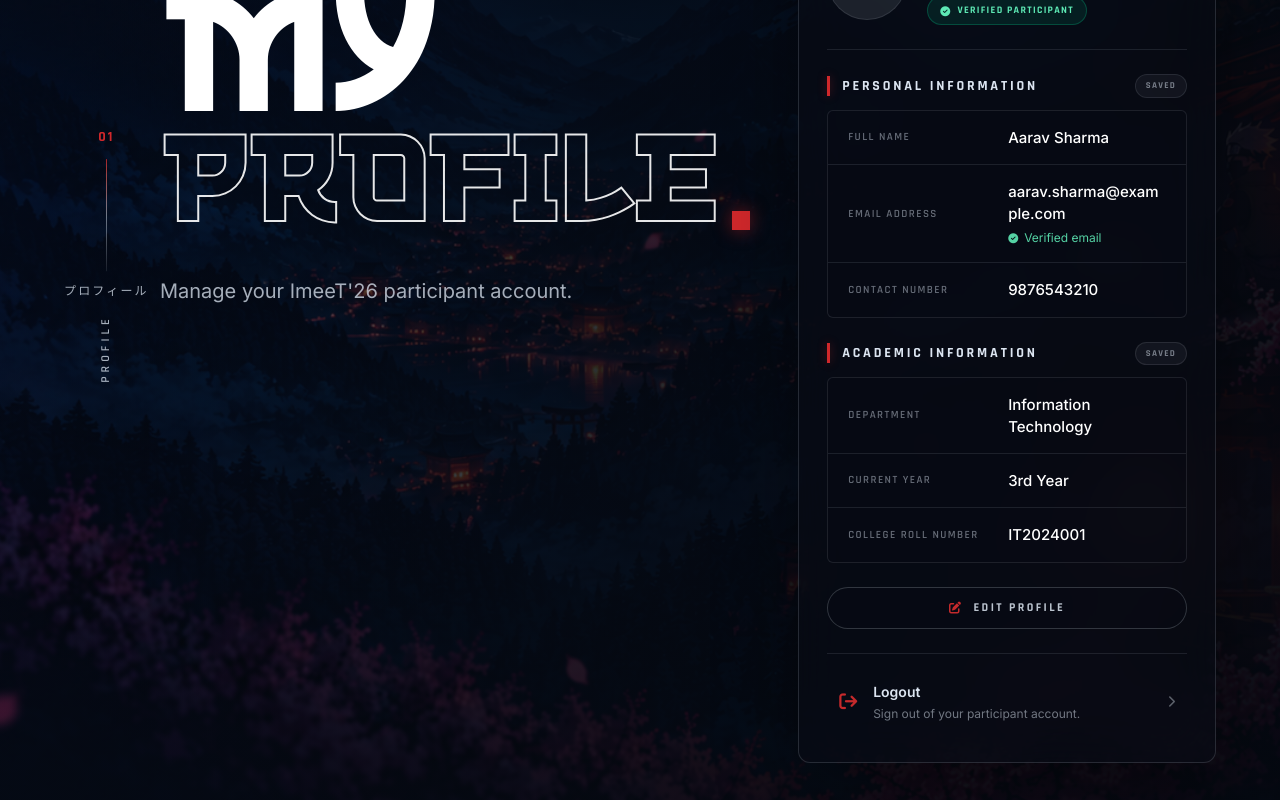
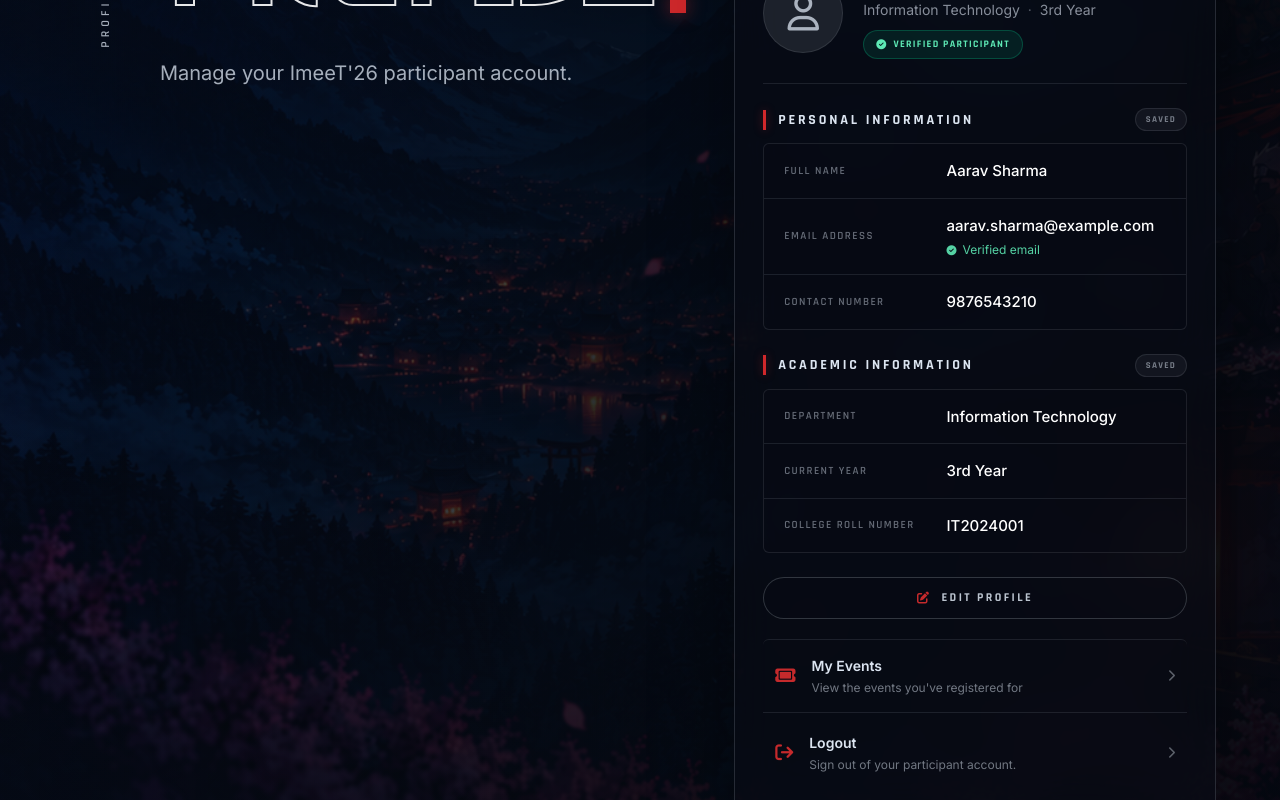
Before and after one commit to rivu851/imeet-1, a Next.js app: page /profile in a window 1280 px wide. Shown: the part 320-1120 px from the top of the page. Built offline with nearby package versions, Linux system fonts and the light colour scheme.

Commit message:
Add MyEventsPanel component and integrate event handling in ProfileCard

```diff
--- /dev/null
+++ b/src/components/profile/MyEventsPanel.tsx
@@ -0,0 +1,99 @@
+import Link from "next/link";
+import { useEffect, useRef } from "react";
+import type { RegisteredEvent } from "@/data/profileUser";
+
+function EventCard({ event }: { event: RegisteredEvent }) {
+  const confirmed = event.status === "Confirmed";
+
+  return (
+    <article className="relative border border-moon/15 bg-midnight/55 p-4 shadow-[0_12px_30px_rgba(0,0,0,0.2)] [clip-path:polygon(0_0,100%_0,100%_calc(100%_-_14px),calc(100%_-_14px)_100%,0_100%)] sm:p-5">
+      <div className="flex flex-wrap items-start justify-between gap-3">
+        <h3 className="font-display text-xl uppercase tracking-[0.05em] text-white sm:text-2xl">
+          {event.name}
+        </h3>
+        <span
+          className={`inline-flex items-center gap-1.5 rounded-full border px-2.5 py-1 font-nav text-[9px] font-bold uppercase tracking-[0.13em] ${
+            confirmed
+              ? "border-emerald-400/25 bg-emerald-400/10 text-emerald-300"
+              : "border-amber-400/25 bg-amber-400/10 text-amber-300"
+          }`}
+        >
+          <i className={`fa-solid ${confirmed ? "fa-circle-check" : "fa-clock"}`} aria-hidden="true" />
+          {event.status}
+        </span>
+      </div>
+
+      <div className="mt-4 grid gap-3 text-sm text-moon/75 sm:grid-cols-2">
+        <p className="flex items-center gap-2.5">
+          <i className="fa-regular fa-calendar text-red-hi" aria-hidden="true" />
+          <span>{event.date} <span className="text-moon/40">·</span> {event.time}</span>
+        </p>
+        <p className="flex items-center gap-2.5">
+          <i className="fa-solid fa-location-dot text-red-hi" aria-hidden="true" />
+          <span>{event.venue}</span>
+        </p>
+      </div>
+
+      <p className="mt-4 border-t border-moon/10 pt-3 font-mono text-[10px] tracking-[0.12em] text-moon/45">
+        REGISTRATION ID <span className="ml-2 text-moon/75">{event.ticketId}</span>
+      </p>
+    </article>
+  );
+}
+
+export default function MyEventsPanel({
+  events,
+  onBack,
+  active,
+}: {
+  events: RegisteredEvent[];
+  onBack: () => void;
+  active: boolean;
+}) {
+  const headingRef = useRef<HTMLHeadingElement>(null);
+
+  useEffect(() => {
+    if (active) headingRef.current?.focus();
+  }, [active]);
+
+  return (
+    <section aria-label="Registered events">
+      <button
+        type="button"
+        onClick={onBack}
+        className="inline-flex min-h-11 items-center gap-2 rounded-md px-2 text-sm font-nav font-semibold text-moon/75 transition-colors duration-300 hover:bg-vermilion/10 hover:text-white focus-visible:outline-none focus-visible:ring-2 focus-visible:ring-vermilion"
+      >
+        <i className="fa-solid fa-arrow-left text-vermilion" aria-hidden="true" />
+        Back
+      </button>
+
+      <header className="mt-4 flex flex-wrap items-end justify-between gap-3 border-b border-moon/10 pb-5">
+        <h2 ref={headingRef} tabIndex={-1} className="font-display text-3xl uppercase tracking-[0.08em] text-white focus:outline-none sm:text-4xl">
+          My Events
+        </h2>
+        <span className="rounded-full border border-vermilion/25 bg-vermilion/10 px-3 py-1.5 font-nav text-[10px] font-bold uppercase tracking-[0.13em] text-moon">
+          {events.length} Registered
+        </span>
+      </header>
+
+      {events.length ? (
+        <div className="mt-5 space-y-4">
+          {events.map((event) => <EventCard key={event.id} event={event} />)}
+        </div>
+      ) : (
+        <div className="flex min-h-64 flex-col items-center justify-center px-5 py-12 text-center">
+          <i className="fa-solid fa-ticket-simple text-4xl text-vermilion/80" aria-hidden="true" />
+          <p className="mt-5 max-w-xs text-sm leading-relaxed text-moon/65">
+            You haven&apos;t registered for any events yet
+          </p>
+          <Link
+            href="/events"
+            className="mt-6 inline-flex min-h-11 items-center gap-2 bg-red-hi px-5 py-2.5 font-nav text-xs font-bold uppercase tracking-[0.16em] text-white shadow-[0_6px_18px_rgba(168,24,27,0.3)] transition-[filter,transform] duration-300 hover:-translate-y-0.5 hover:brightness-110 focus-visible:outline-none focus-visible:ring-2 focus-visible:ring-red-hi focus-visible:ring-offset-2 focus-visible:ring-offset-midnight [clip-path:polygon(10px_0,100%_0,100%_calc(100%_-_10px),calc(100%_-_10px)_100%,0_100%,0_10px)]"
+          >
+            Explore Events <i className="fa-solid fa-arrow-right" aria-hidden="true" />
+          </Link>
+        </div>
+      )}
+    </section>
+  );
+}
--- a/src/components/profile/ProfileCard.tsx
+++ b/src/components/profile/ProfileCard.tsx
@@ -2,8 +2,9 @@
 
 import { useEffect, useState, type ReactNode } from "react";
 import { AnimatePresence, motion } from "framer-motion";
-import type { ProfileUser } from "@/data/profileUser";
+import type { ProfileUser, RegisteredEvent } from "@/data/profileUser";
 import ProfileEditForm from "@/components/profile/ProfileEditForm";
+import MyEventsPanel from "@/components/profile/MyEventsPanel";
 
 function StatusPill({ children, className }: { children: ReactNode; className?: string }) {
   return (
@@ -140,9 +141,17 @@ function AcademicInformation({ user }: { user: ProfileUser }) {
 export default function ProfileCard({
   user,
   onSaveUser,
+  view,
+  events,
+  onShowEvents,
+  onBackToProfile,
 }: {
   user: ProfileUser;
   onSaveUser: (formData: ProfileUser) => Promise<void>;
+  view: "profile" | "events";
+  events: RegisteredEvent[];
+  onShowEvents: () => void;
+  onBackToProfile: () => void;
 }) {
   const [editing, setEditing] = useState(false);
   const [avatarUrl, setAvatarUrl] = useState<string | null>(null);
@@ -150,6 +159,7 @@ export default function ProfileCard({
   const profileComplete = Boolean(
     user.name.trim() && /^\d{10}$/.test(user.contactNumber.trim()) && user.department.trim() && user.year.trim() && user.rollNumber.trim(),
   );
+  const profileVisible = view === "profile";
 
   useEffect(() => {
     if (!saved) return;
@@ -175,6 +185,14 @@ export default function ProfileCard({
     <section
       aria-label="Participant profile"
       className="w-full rounded-xl border border-moon/15 bg-midnight/65 p-4 shadow-[0_24px_80px_rgba(0,0,0,0.38)] backdrop-blur-xl sm:p-6 lg:p-7"
+    >
+      <div className="grid grid-cols-1">
+        <div
+          aria-hidden={!profileVisible}
+          inert={!profileVisible}
+          className={`col-start-1 row-start-1 min-w-0 transition-[opacity,transform] duration-300 ease-out motion-reduce:transform-none motion-reduce:transition-opacity ${
+            profileVisible ? "pointer-events-auto translate-x-0 opacity-100" : "pointer-events-none -translate-x-6 opacity-0"
+          }`}
         >
           <AnimatePresence mode="wait" initial={false}>
             <motion.div
@@ -204,19 +222,27 @@ export default function ProfileCard({
                       Edit Profile
                     </button>
                   </div>
-          <div className="mt-6 border-t border-moon/10 pt-4">
+                  <button
+                    type="button"
+                    onClick={onShowEvents}
+                    className="group mt-5 flex w-full items-center gap-4 rounded-md border-t border-moon/10 px-3 py-4 text-left transition-colors duration-300 hover:bg-vermilion/10 focus-visible:outline-none focus-visible:ring-2 focus-visible:ring-vermilion"
+                  >
+                    <i className="fa-solid fa-ticket text-lg text-vermilion" aria-hidden="true" />
+                    <span className="min-w-0 flex-1">
+                      <span className="block text-sm font-semibold text-moon transition-colors group-hover:text-white">My Events</span>
+                      <span className="mt-1 block text-xs text-moon/50">View the events you&apos;ve registered for</span>
+                    </span>
+                    <i className="fa-solid fa-chevron-right text-xs text-moon/40 transition-colors group-hover:text-vermilion" aria-hidden="true" />
+                  </button>
+                  <div className="border-t border-moon/10 pt-2">
                     <button
                       type="button"
                       className="group flex w-full items-center gap-4 rounded-md px-3 py-3 text-left transition-colors duration-300 hover:bg-vermilion/10 focus-visible:outline-none focus-visible:ring-2 focus-visible:ring-vermilion"
                     >
                       <i className="fa-solid fa-arrow-right-from-bracket text-lg text-vermilion" aria-hidden="true" />
                       <span className="min-w-0 flex-1">
-                <span className="block text-sm font-semibold text-moon transition-colors group-hover:text-white">
-                  Logout
-                </span>
-                <span className="mt-1 block text-xs text-moon/50">
-                  Sign out of your participant account.
-                </span>
+                        <span className="block text-sm font-semibold text-moon transition-colors group-hover:text-white">Logout</span>
+                        <span className="mt-1 block text-xs text-moon/50">Sign out of your participant account.</span>
                       </span>
                       <i className="fa-solid fa-chevron-right text-xs text-moon/40 transition-colors group-hover:text-vermilion" aria-hidden="true" />
                     </button>
@@ -225,6 +251,17 @@ export default function ProfileCard({
               )}
             </motion.div>
           </AnimatePresence>
+        </div>
+        <div
+          aria-hidden={profileVisible}
+          inert={profileVisible}
+          className={`col-start-1 row-start-1 min-w-0 transition-[opacity,transform] duration-300 ease-out motion-reduce:transform-none motion-reduce:transition-opacity ${
+            profileVisible ? "pointer-events-none translate-x-6 opacity-0" : "pointer-events-auto translate-x-0 opacity-100"
+          }`}
+        >
+          <MyEventsPanel events={events} onBack={onBackToProfile} active={!profileVisible} />
+        </div>
+      </div>
     </section>
   );
 }
--- a/src/components/profile/ProfilePage.tsx
+++ b/src/components/profile/ProfilePage.tsx
@@ -2,17 +2,18 @@
 
 import { useState } from "react";
 import ProfileCard from "@/components/profile/ProfileCard";
-import { PLACEHOLDER_USER, type ProfileUser } from "@/data/profileUser";
+import { PLACEHOLDER_USER, REGISTERED_EVENTS, type ProfileUser } from "@/data/profileUser";
 
 export default function ProfilePage() {
   const [user, setUser] = useState<ProfileUser>(PLACEHOLDER_USER);
+  const [view, setView] = useState<"profile" | "events">("profile");
 
   const saveUser = async (formData: ProfileUser) => {
     setUser({ ...user, ...formData });
   };
 
   return (
-    <main className="relative min-h-svh overflow-hidden bg-midnight text-moon">
+    <main className="relative min-h-svh overflow-x-clip bg-midnight text-moon">
       <div
         aria-hidden="true"
         className="absolute inset-0 bg-[url('/images/imeet/moonlight%20with%20sakura.png')] bg-cover bg-[center_45%]"
@@ -22,10 +23,9 @@ export default function ProfilePage() {
         className="absolute inset-0 bg-[linear-gradient(90deg,rgba(5,9,17,0.48),rgba(5,9,17,0.82)_48%,rgba(5,9,17,0.92)),linear-gradient(0deg,rgba(5,9,17,0.55),transparent_55%,rgba(5,9,17,0.35)]"
       />
 
-      <div className="relative z-10 mx-auto grid min-h-svh max-w-[1680px] grid-cols-1 items-center gap-8 px-4 pb-12 pt-28 sm:gap-10 sm:px-8 sm:pb-14 sm:pt-32 md:px-10 xl:grid-cols-[0.92fr_1.08fr] xl:gap-12 xl:px-16 xl:pb-10 xl:pt-[calc(100*var(--u))]">
-        <section className="relative flex min-h-[32svh] items-start pl-0 pt-3 sm:min-h-[36svh] sm:pt-4 xl:min-h-[70svh] xl:pl-24 xl:pt-8">
-          <div className="absolute left-0 top-1/2 hidden -translate-y-1/2 flex-col items-center text-center xl:flex">
-            <span className="font-nav text-sm font-bold tracking-[0.15em] text-red-hi">01</span>
+      <div className="relative z-10 mx-auto grid min-h-svh max-w-[1680px] grid-cols-1 gap-8 px-4 pb-12 pt-[100px] sm:gap-10 sm:px-8 sm:pb-14 sm:pt-[110px] md:px-10 xl:grid-cols-[0.92fr_1.08fr] xl:gap-12 xl:px-16 xl:pb-10 xl:pt-[calc(150*var(--u))]">
+        <section className="relative flex min-h-0 items-start pl-0 pt-0 xl:sticky xl:top-[calc(150*var(--u)+16px)] xl:min-h-0 xl:self-start xl:pl-24 xl:pt-4">
+          <div className="absolute left-0 top-4 hidden flex-col items-center text-center xl:flex">
             <span className="my-3 h-20 w-px bg-gradient-to-b from-red-hi/80 via-moon/50 to-moon/10 md:h-28" />
             <span className="font-jp text-xs tracking-[0.18em] text-moon/75">プロフィール</span>
             <span className="mt-4 [writing-mode:vertical-rl] rotate-180 font-nav text-xs font-semibold tracking-[0.34em] text-moon/75">
@@ -35,8 +35,8 @@ export default function ProfilePage() {
 
           <div className="max-w-2xl">
             <h1 className="font-display uppercase leading-[0.8] tracking-[0.02em] text-white">
-              <span className="block text-[clamp(4rem,10vw,10rem)] md:text-[clamp(5rem,13vw,10rem)]">MY</span>
-              <span className="mt-3 flex items-end gap-2 whitespace-nowrap text-[clamp(2.65rem,7vw,7.6rem)] sm:gap-3 md:text-[clamp(3.35rem,9vw,7.6rem)]">
+              <span className="block text-[clamp(3.8rem,9.5vw,9rem)] md:text-[clamp(4.7rem,12vw,9rem)]">MY</span>
+              <span className="mt-3 flex items-end gap-2 whitespace-nowrap text-[clamp(2.5rem,6.6vw,6.9rem)] sm:gap-3 md:text-[clamp(3.1rem,8vw,6.9rem)]">
                 <span className="text-transparent [-webkit-text-stroke:1.5px_rgba(255,255,255,0.9)] md:[-webkit-text-stroke:2px_rgba(255,255,255,0.9)]">
                   PROFILE
                 </span>
@@ -49,7 +49,14 @@ export default function ProfilePage() {
           </div>
         </section>
 
-        <ProfileCard user={user} onSaveUser={saveUser} />
+        <ProfileCard
+          user={user}
+          onSaveUser={saveUser}
+          view={view}
+          events={REGISTERED_EVENTS}
+          onShowEvents={() => setView("events")}
+          onBackToProfile={() => setView("profile")}
+        />
       </div>
     </main>
   );
--- a/src/data/profileUser.ts
+++ b/src/data/profileUser.ts
@@ -5,6 +5,16 @@ export type ProfileUser = {
   department: string;
   year: string;
   rollNumber: string;
+};
+
+export type RegisteredEvent = {
+  id: string;
+  name: string;
+  date: string;
+  time: string;
+  venue: string;
+  status: "Confirmed" | "Pending";
+  ticketId: string;
 };
 
 export const PLACEHOLDER_USER: ProfileUser = {
@@ -15,3 +25,24 @@ export const PLACEHOLDER_USER: ProfileUser = {
   year: "3rd Year",
   rollNumber: "IT2024001",
 };
+
+export const REGISTERED_EVENTS: RegisteredEvent[] = [
+  {
+    id: "hackathon-2026",
+    name: "Hackathon",
+    date: "19 Nov 2026",
+    time: "10:00 AM",
+    venue: "RCCIIT, Kolkata",
+    status: "Confirmed",
+    ticketId: "IM26-001",
+  },
+  {
+    id: "tech-quiz-2026",
+    name: "Tech Quiz",
+    date: "20 Nov 2026",
+    time: "2:00 PM",
+    venue: "RCCIIT, Kolkata",
+    status: "Pending",
+    ticketId: "IM26-014",
+  },
+];
```
Lines whose indentation alone changed are shown as unchanged.
